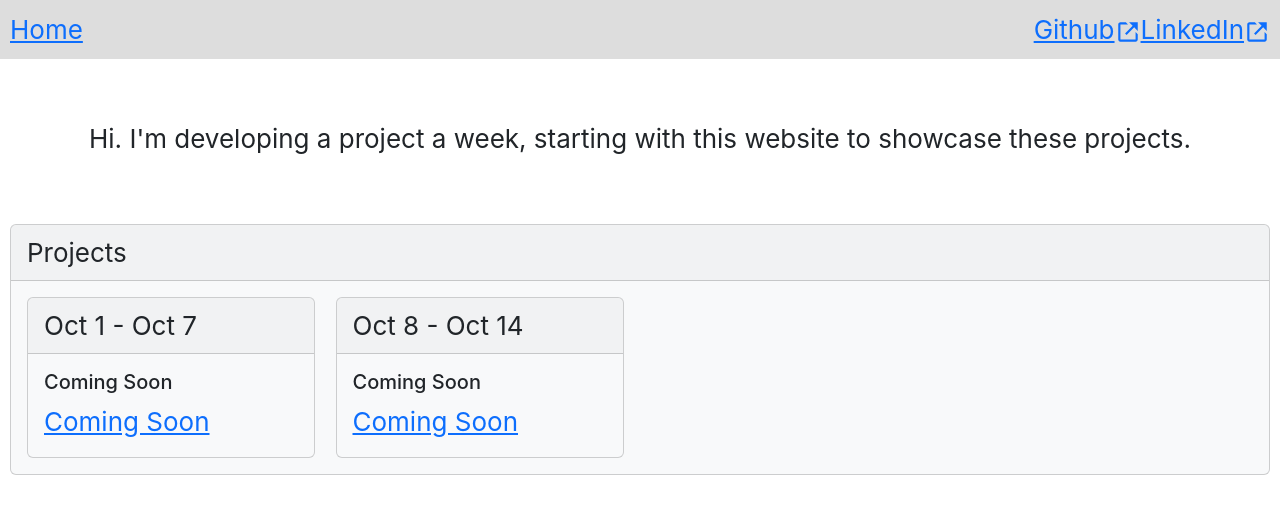
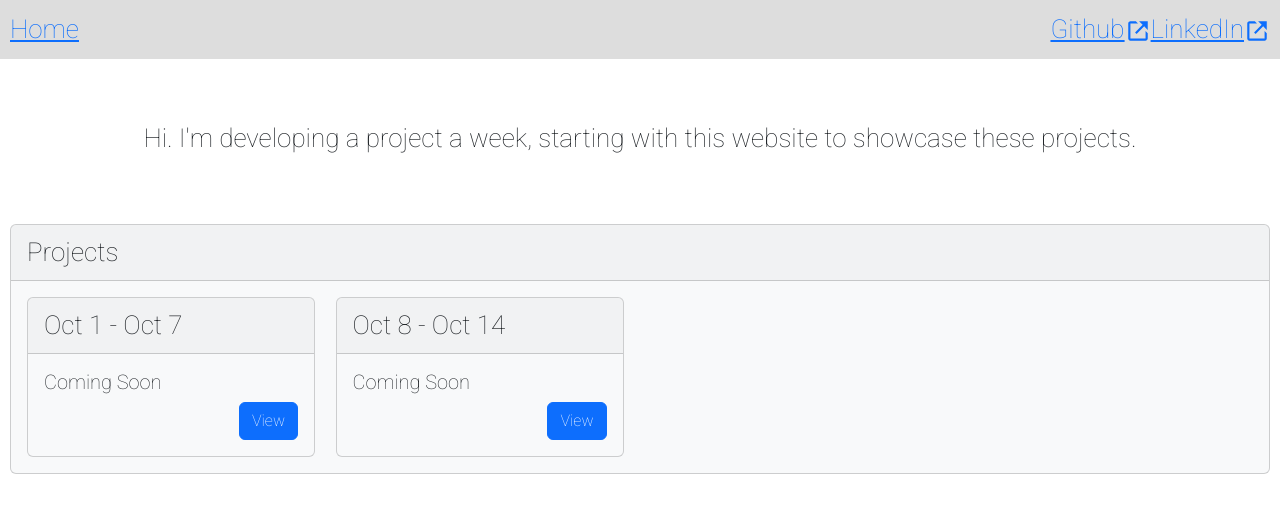
Before and after one commit to matthewjwein/HomePage, a React (Create React App) app: page / in a window 1280 px wide. Shown: the top 514 px of the page. Built offline with nearby package versions, Linux system fonts and the light colour scheme.

Commit message:
Add roboto font

```diff
--- a/public/index.html
+++ b/public/index.html
@@ -11,6 +11,9 @@
   <link rel="manifest" href="%PUBLIC_URL%/manifest.json" />
   <link rel="stylesheet" href="https://cdn.jsdelivr.net/npm/bootstrap@5.3.0/dist/css/bootstrap.min.css"
     integrity="sha384-9ndCyUaIbzAi2FUVXJi0CjmCapSmO7SnpJef0486qhLnuZ2cdeRhO02iuK6FUUVM" crossorigin="anonymous" />
+  <link rel="preconnect" href="https://fonts.googleapis.com">
+  <link rel="preconnect" href="https://fonts.gstatic.com" crossorigin>
+  <link href="https://fonts.googleapis.com/css2?family=Roboto:wght@100&display=swap" rel="stylesheet">
   <title>Matthew J. Wein</title>
 </head>
 
--- a/src/App.css
+++ b/src/App.css
@@ -33,7 +33,7 @@
   text-align: left;
 }
 
-.project-list-card .card-text {
+.project-list-card .project-card-wrapper {
   display: grid;
   grid-template-columns: repeat(auto-fill, minmax(280px, 1fr));
   grid-gap: .5rem;
@@ -41,6 +41,10 @@
 
 .project-card {
   width: 18rem;
+}
+
+.project-card .view-button {
+  float: right;
 }
 
 @keyframes App-logo-spin {
--- a/src/components/ProjectCard.tsx
+++ b/src/components/ProjectCard.tsx
@@ -1,5 +1,6 @@
 import React from 'react';
 import Card from 'react-bootstrap/Card';
+import Button from 'react-bootstrap/Button';
 import { Link } from "react-router-dom";
 
 interface ProjectProps {
@@ -19,7 +20,7 @@
             <Card.Body>
                 <Card.Title>Coming Soon</Card.Title>
                 <Card.Text>
-                    <Link to={`/project/${id}`}>Coming Soon</Link>
+                    <Button className="view-button" href={`/project/${id}`} variant="primary">View</Button>
                 </Card.Text>
             </Card.Body>
         </Card>
--- a/src/components/ProjectList.tsx
+++ b/src/components/ProjectList.tsx
@@ -14,7 +14,7 @@
             className="project-list-card">
             <Card.Header>Projects</Card.Header>
             <Card.Body>
-                <Card.Text>
+                <Card.Text className="project-card-wrapper">
                     {projects.map((project, index) => (
                         <ProjectCard key={index} id={project.id} title={project.title} />
                     ))}
--- a/src/index.css
+++ b/src/index.css
@@ -1,8 +1,6 @@
 body {
   margin: 0;
-  font-family: -apple-system, BlinkMacSystemFont, 'Segoe UI', 'Roboto', 'Oxygen',
-    'Ubuntu', 'Cantarell', 'Fira Sans', 'Droid Sans', 'Helvetica Neue',
-    sans-serif;
+  font-family: 'Roboto', sans-serif;
   -webkit-font-smoothing: antialiased;
   -moz-osx-font-smoothing: grayscale;
 }
```
